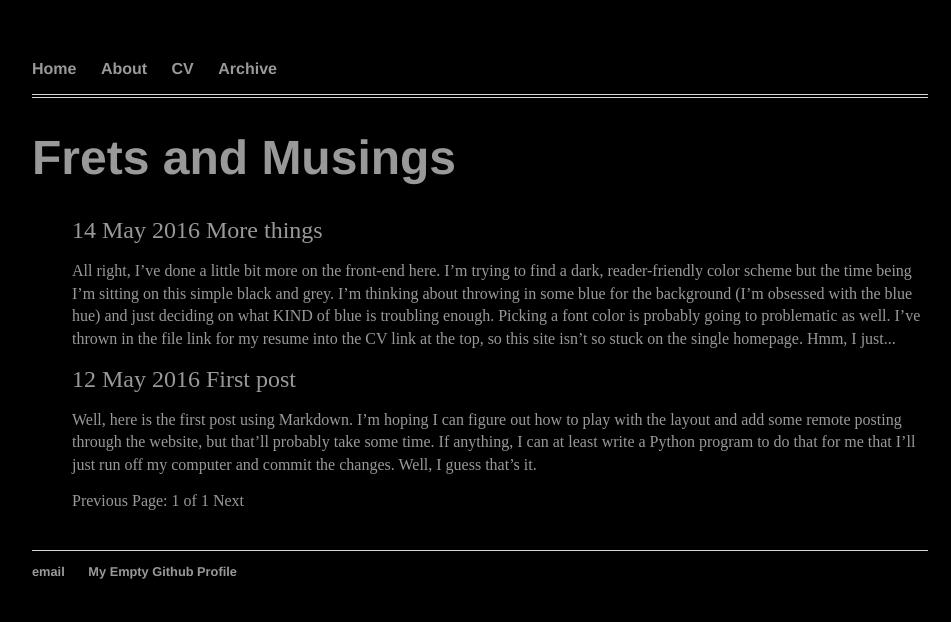
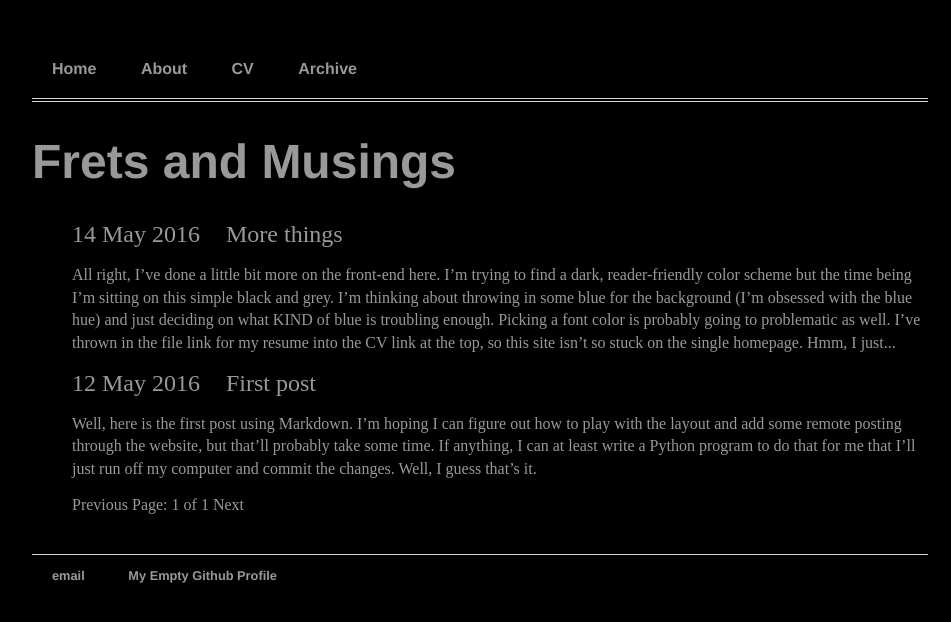
Before and after one commit to rgodinez/rgodinez.github.io, a Jekyll site: the page built from index.html, in a window 1280 px wide. Shown: the top 622 px of the page, without its empty margins (160-1111 px from the left). Built offline with Jekyll 4.4.1, drawn with Linux system fonts in a browser that asks for light colours; the list of posts is cut into pages by our own code.

Commit message:
changed nav bar items' hover and added padding to a

```diff
--- a/stylesheets/main.css
+++ b/stylesheets/main.css
@@ -6,6 +6,7 @@
 }
 nav {
     border-bottom: 4px double #d5d5d5;
+    padding-bottom: 4px;
 }
 nav ul, footer ul {
     font-family:'Helvetica', 'Arial', 'Sans-Serif';
@@ -15,15 +16,16 @@
 }
 nav ul li, footer ul li {
     display: inline;
-    margin-right: 20px;
 }
 a {
     text-decoration: none;
     color: #999;
+    padding: 20px;
 }
 a:hover {
-    text-decoration: underline;
     font-weight: bold;
+    color: black;
+    background-color: #999;
 }
 h1 {
     font-size: 3em;
```
